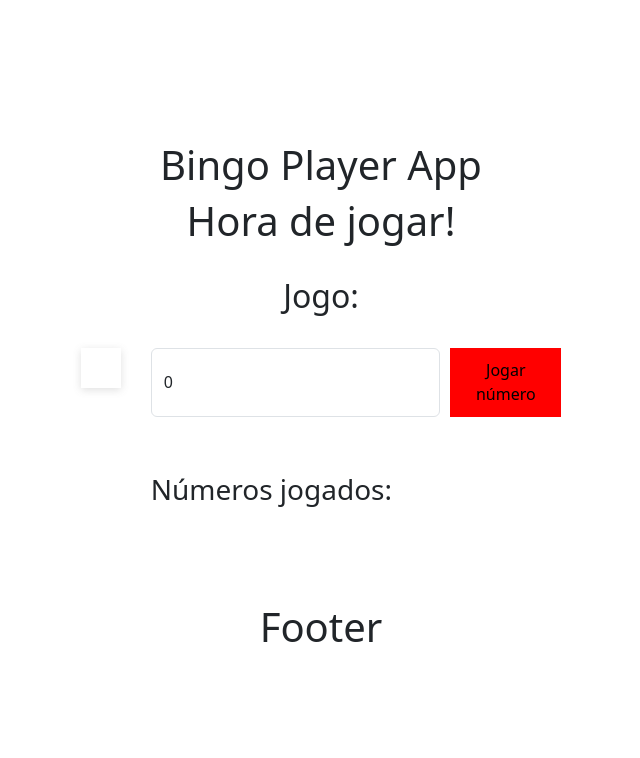
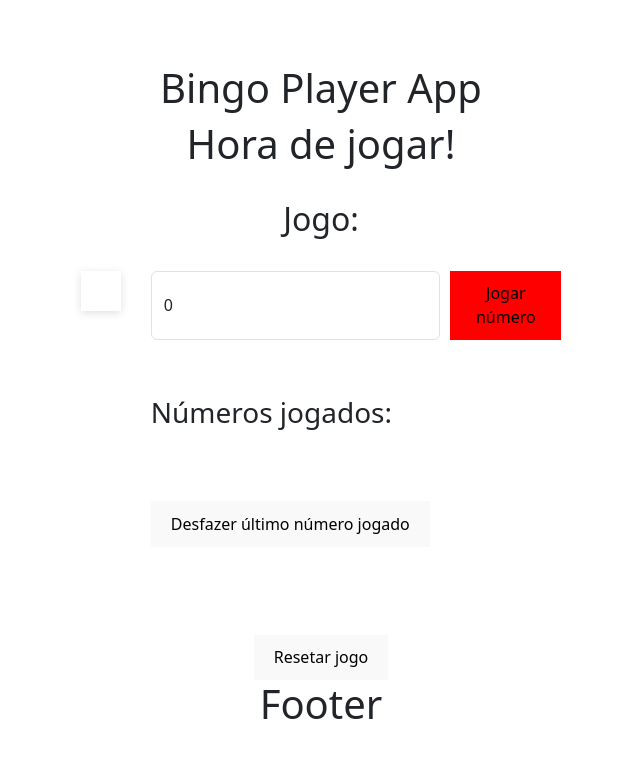
Before and after one commit to cacaudev/bingo-react-ts-vite, a React (Vite) app: page /game in a window 1280 px wide. Shown: the top 758 px of the page, without its empty margins (319-959 px from the left). Built offline with nearby package versions, Linux system fonts and the light colour scheme.

Commit message:
feat: Add features to reset game and undo last played number

```diff
--- a/src/domain/jogo/Jogo.ts
+++ b/src/domain/jogo/Jogo.ts
@@ -1,7 +1,7 @@
-import { IndiceCampo } from './IndiceCampo';
-import { NumeroSorteado } from './NumeroSorteado';
-import { RegrasBingo } from './RegrasBingo';
-import { Tabela } from './Tabela';
+import { IndiceCampo } from "./IndiceCampo";
+import { NumeroSorteado } from "./NumeroSorteado";
+import { RegrasBingo } from "./RegrasBingo";
+import { Tabela } from "./Tabela";
 
 class Jogo {
   private nome: string;
@@ -29,7 +29,7 @@ class Jogo {
     this.dataCriacao = new Date();
 
     this.tabela = new Tabela(quantidadeColunas, quantidadeLinhas);
-    this.regras = new RegrasBingo(regra)
+    this.regras = new RegrasBingo(regra);
   }
 
   /**
@@ -55,13 +55,13 @@ class Jogo {
 
   private static verificarNome(nome: string): void {
     const isVazio = (nome: string): boolean =>
-      nome == null || nome == '' || nome == undefined;
+      nome == null || nome == "" || nome == undefined;
 
     const maximoCaracters = 50;
     const minimoCaracters = 5;
 
     if (isVazio(nome)) {
-      throw new Error('Nome do jogo não pode ser vazio.');
+      throw new Error("Nome do jogo não pode ser vazio.");
     }
     if (nome.length < minimoCaracters) {
       throw new Error(
@@ -156,6 +156,7 @@ class Jogo {
     }
     const ultimoNumeroSorteado: NumeroSorteado =
       this.numerosSorteados[this.numerosSorteados.length - 1];
+
     if (
       ultimoNumeroSorteado.getAchado() &&
       ultimoNumeroSorteado.getIndiceCampo().getX() != -1
@@ -164,6 +165,8 @@ class Jogo {
         ultimoNumeroSorteado.getIndiceCampo().getY()
       ].atualizarMarcado(false);
     }
+
+    this.numerosSorteados.pop();
   }
 
   public verificarSeBingo(): boolean {
--- a/src/presentation/components/pages/game/Game.tsx
+++ b/src/presentation/components/pages/game/Game.tsx
@@ -7,8 +7,11 @@ import { NumeroSorteado } from "../../../../domain/jogo";
 function Game() {
   const { game } = useGameContext();
   const [numeroSorteado, setNumeroSorteado] = useState<number>(0);
-  const [numerosSorteadosString, setNumerosSorteadosString] = useState<string>("");
-  const [estadoNumeroSorteado, setEstadoNumeroSorteado] = useState<"ENCONTRADO" | "NAO_ENCONTRADO" | null>(null);
+  const [numerosSorteadosString, setNumerosSorteadosString] =
+    useState<string>("");
+  const [estadoNumeroSorteado, setEstadoNumeroSorteado] = useState<
+    "ENCONTRADO" | "NAO_ENCONTRADO" | null
+  >(null);
   const [bingo, setBingo] = useState<boolean>(false);
 
   useEffect(() => {
@@ -33,15 +36,31 @@ function Game() {
     setEstadoNumeroSorteado(foiAchado ? "ENCONTRADO" : "NAO_ENCONTRADO");
     setTimeout(() => {
       setEstadoNumeroSorteado(null);
-    }, 5000)
-
+    }, 7000);
   };
 
   const atualizarNumerosSorteadosView = () => {
-    const novaView: string = game.
-      getNumerosSorteados().map((numero: NumeroSorteado) => numero.getValor()).join(", ");
+    const novaView: string = game
+      .getNumerosSorteados()
+      .map((numero: NumeroSorteado) => numero.getValor())
+      .join(", ");
     setNumerosSorteadosString(novaView);
-  }
+  };
+
+  const resetarJogo = () => {
+    game?.resetarJogo();
+    setBingo(false);
+    setNumerosSorteadosString("");
+    atualizarNumerosSorteadosView();
+  };
+
+  const desfazerUltimoNumeroJogado = () => {
+    game?.desfazerUltimoNumeroJogado();
+    atualizarNumerosSorteadosView();
+  };
+
+  const disableInputsWithDecimalNumber = (event) =>
+    event.key === "." || event.key === "," ? event.preventDefault() : null;
 
   return (
     <>
@@ -49,6 +68,7 @@ function Game() {
       <br />
       <h2>Jogo: {game?.getNome()}</h2>
       <br />
+
       <div
         style={{
           display: "flex",
@@ -85,7 +105,7 @@ function Game() {
               onChange={changedNumeroSorteado}
               value={numeroSorteado}
               disabled={bingo}
-              onKeyDown={(event) => event.key==='.' ? event.preventDefault(): null}
+              onKeyDown={disableInputsWithDecimalNumber}
             />
             <button
               type="button"
@@ -97,7 +117,11 @@ function Game() {
             </button>
           </div>
 
-          <p>{estadoNumeroSorteado != null && (<> Último número sorteado:  {estadoNumeroSorteado}</> )}</p>
+          <p>
+            {estadoNumeroSorteado != null && (
+              <> Último número sorteado: {estadoNumeroSorteado}</>
+            )}
+          </p>
 
           <div>
             <h3>Números jogados:</h3>
@@ -107,12 +131,23 @@ function Game() {
           <br />
 
           <div>
-            {bingo && (<h1>Bingo!!!</h1>)}
+            <button type="button" onClick={desfazerUltimoNumeroJogado}>
+              Desfazer último número jogado
+            </button>
           </div>
 
+          <br />
+
+          <div>{bingo && <h1>Bingo!!!</h1>}</div>
         </div>
       </div>
       <br />
+
+      <div>
+        <button type="button" onClick={resetarJogo}>
+          Resetar jogo
+        </button>
+      </div>
     </>
   );
 }
```
